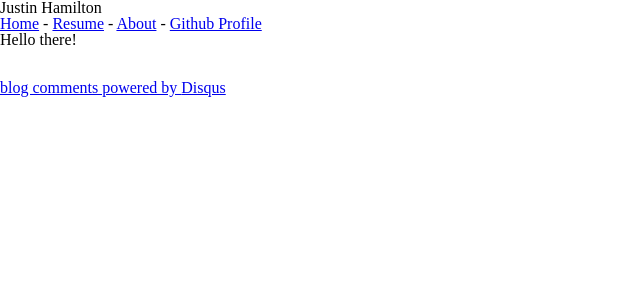
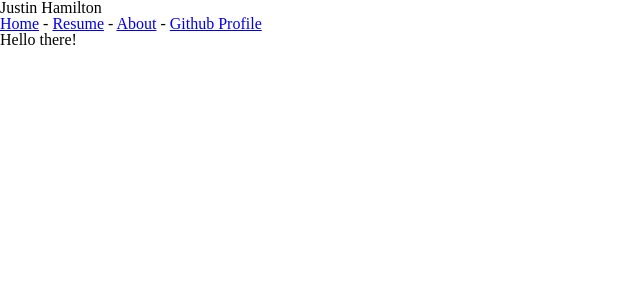
Before and after one commit to jamiltron/jamiltron.github.com, a Jekyll site: the page built from _posts/2011-09-30-hello_world.markdown, in a window 1280 px wide. Shown: the top 300 px of the page, without its empty margins (0-640 px from the left). Built offline with Jekyll 4.4.1, drawn with Linux system fonts in a browser that asks for light colours; nearby versions of some CDN libraries; some web fonts are replaced; library files that are not in the unit come from our copies; Markdown is read by kramdown in place of the engine named in the settings; comment, search, counter and statistics services are not loaded.

Commit message:
removing disqus atm

```diff
--- a/_layouts/post.html
+++ b/_layouts/post.html
@@ -7,17 +7,4 @@ layout: default
 
 <br />
 <br />
-<div id="disqus_thread"></div>
-<script type="text/javascript">
-    /* * * CONFIGURATION VARIABLES: EDIT BEFORE PASTING INTO YOUR WEBPAGE * * */
-    var disqus_shortname = 'example'; // required: replace example with your forum shortname
-
-    /* * * DON'T EDIT BELOW THIS LINE * * */
-    (function() {
-        var dsq = document.createElement('script'); dsq.type = 'text/javascript'; dsq.async = true;
-        dsq.src = 'http://' + disqus_shortname + '.disqus.com/embed.js';
-        (document.getElementsByTagName('head')[0] || document.getElementsByTagName('body')[0]).appendChild(dsq);
-    })();
-</script>
-<noscript>Please enable JavaScript to view the <a href="http://disqus.com/?ref_noscript">comments powered by Disqus.</a></noscript>
-<a href="http://disqus.com" class="dsq-brlink">blog comments powered by <span class="logo-disqus">Disqus</span></a></div></div>
+</div></dov>
```
